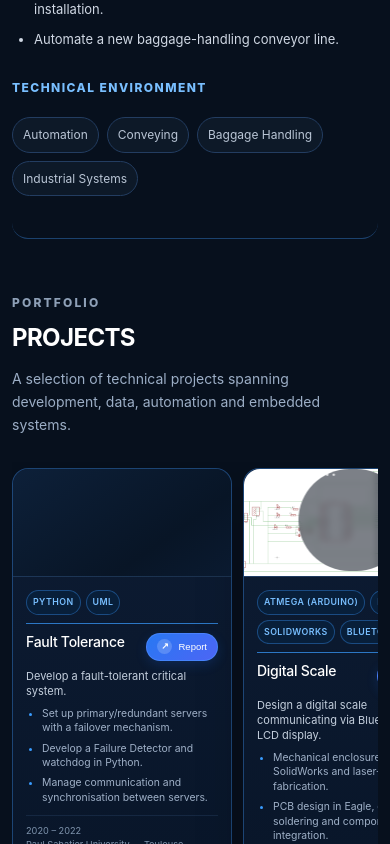
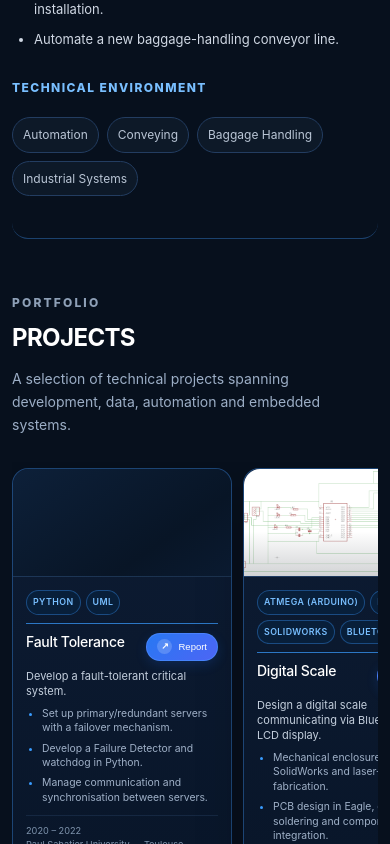
Before and after one commit to Oelayouchi/portfolio, a Next.js app: page / in a window 390 px wide. Shown: the part 11156-12000 px from the top of the page. Built offline with nearby package versions, Linux system fonts and the light colour scheme.

Commit message:
Remove conflicting project image overlay

```diff
--- a/app/site-polish.css
+++ b/app/site-polish.css
@@ -14,9 +14,8 @@
 #certifications .certs::-webkit-scrollbar-track,.awardsGrid::-webkit-scrollbar-track,.projectShowcaseGrid::-webkit-scrollbar-track{background:var(--ui-scroll-track);border-radius:999px}
 #certifications .certs::-webkit-scrollbar-thumb,.awardsGrid::-webkit-scrollbar-thumb,.projectShowcaseGrid::-webkit-scrollbar-thumb{background:linear-gradient(90deg,#168cff,#4c65ff);border-radius:999px}
 
-/* Project galleries: subtle visual indicator that images rotate automatically */
-.projectShowcaseVisual.hasImage{position:relative}
-.projectShowcaseVisual.hasImage:after{content:'•••••';position:absolute;left:50%;bottom:7px;transform:translateX(-50%);padding:1px 7px 3px;border-radius:999px;background:rgba(4,12,25,.52);color:rgba(255,255,255,.78);font-size:9px;line-height:1;letter-spacing:2px;pointer-events:none;backdrop-filter:blur(3px)}
+/* Keep project images clean: no extra overlay indicator. */
+.projectShowcaseVisual.hasImage:after{content:''!important;position:absolute!important;inset:0!important;transform:none!important;padding:0!important;border-radius:0!important;background:linear-gradient(180deg,transparent 58%,rgba(4,11,21,.18))!important;color:transparent!important;font-size:0!important;letter-spacing:0!important;backdrop-filter:none!important;pointer-events:none!important}
 
 /* Data transition: compact, scan-friendly finish */
 .dataFlowSteps{transform:scale(.96);transform-origin:center top}
@@ -38,6 +37,5 @@ html,body{max-width:100%;overflow-x:clip}
   .section,.awardsSection,.projectShowcaseSection{scroll-margin-top:72px}
   .dataFlowSteps{transform:none}
   .dataFlowCaption{font-size:11px!important;padding:7px 10px!important}
-  .projectShowcaseVisual.hasImage:after{bottom:5px;font-size:8px}
   .footer{font-size:11px}
 }
```
